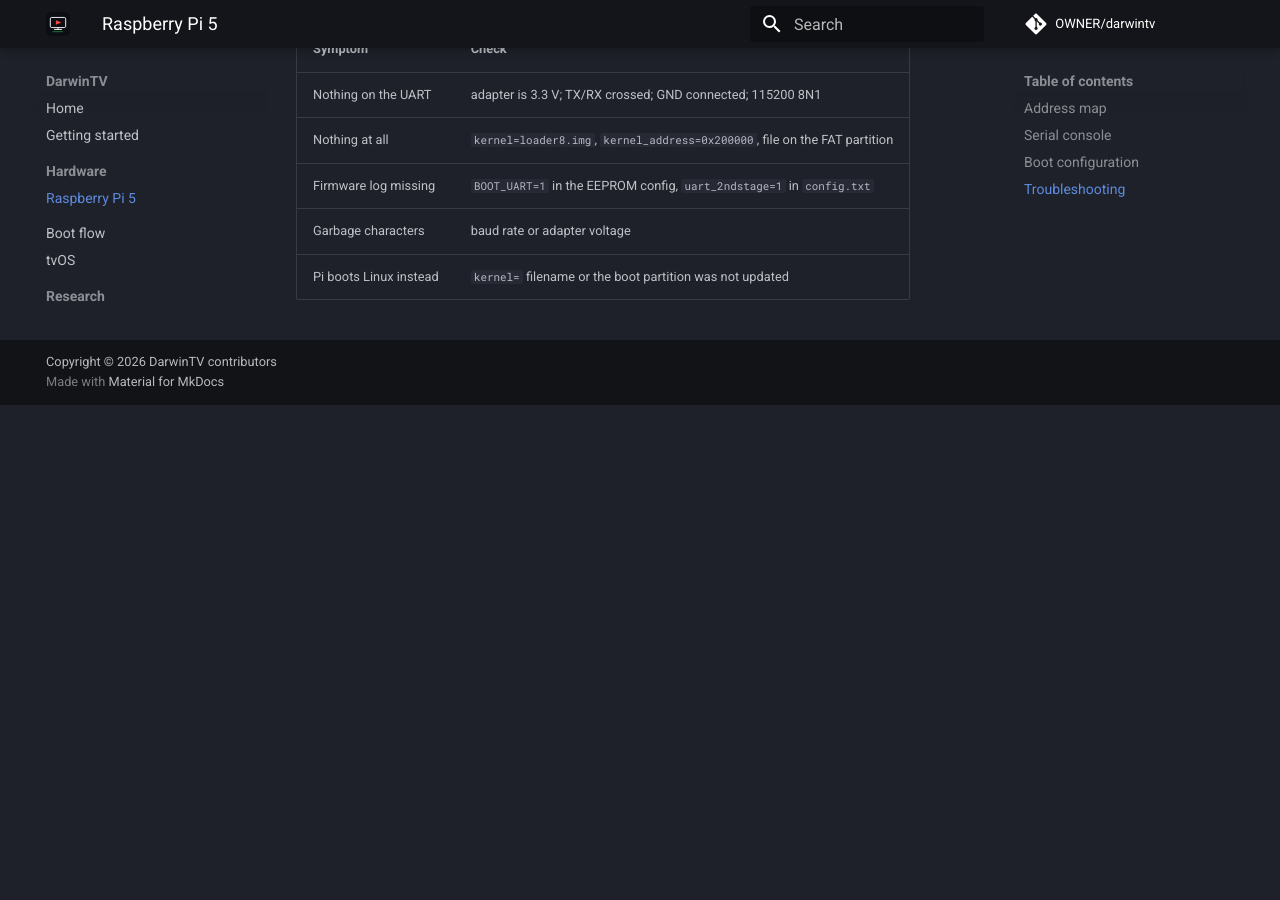
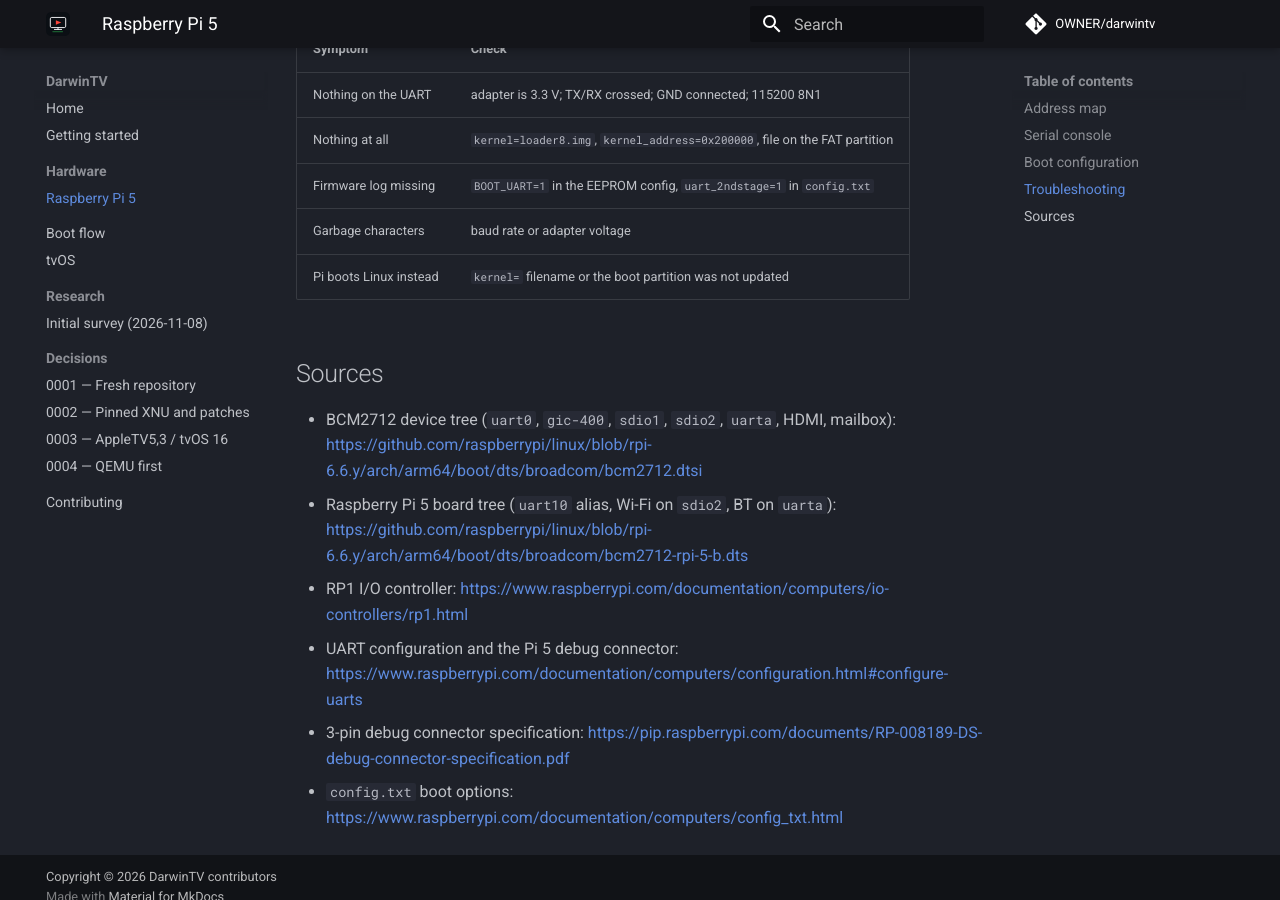
Before and after one commit to Vincas94/darwintv, an MkDocs documentation site: the page built from docs/hardware/pi5.md, in a window 1280 px wide and 900 px high, scrolled down 2461 px. Built offline with MkDocs 1.6.1 and Material for MkDocs 9.7.7, drawn with Linux system fonts in a browser that asks for light colours; comment, search, counter and statistics services are not loaded; before the commit the page ends 2866 px from its top, so only the background shows below that.

Commit message:
docs(hardware): cite the BCM2712 DTS and Pi 5 sources

```diff
--- a/docs/hardware/pi5.md
+++ b/docs/hardware/pi5.md
@@ -87,3 +87,17 @@ ignores it, try `0x80000`; the QEMU `raspi4b` target uses `0x80000`.
 | Firmware log missing | `BOOT_UART=1` in the EEPROM config, `uart_2ndstage=1` in `config.txt` |
 | Garbage characters | baud rate or adapter voltage |
 | Pi boots Linux instead | `kernel=` filename or the boot partition was not updated |
+
+## Sources
+
+- BCM2712 device tree (`uart0`, `gic-400`, `sdio1`, `sdio2`, `uarta`, HDMI, mailbox):
+  <https://github.com/raspberrypi/linux/blob/rpi-6.6.y/arch/arm64/boot/dts/broadcom/bcm2712.dtsi>
+- Raspberry Pi 5 board tree (`uart10` alias, Wi-Fi on `sdio2`, BT on `uarta`):
+  <https://github.com/raspberrypi/linux/blob/rpi-6.6.y/arch/arm64/boot/dts/broadcom/bcm2712-rpi-5-b.dts>
+- RP1 I/O controller: <https://www.raspberrypi.com/documentation/computers/io-controllers/rp1.html>
+- UART configuration and the Pi 5 debug connector:
+  <https://www.raspberrypi.com/documentation/computers/configuration.html#configure-uarts>
+- 3-pin debug connector specification:
+  <https://pip.raspberrypi.com/documents/RP-008189-DS-debug-connector-specification.pdf>
+- `config.txt` boot options:
+  <https://www.raspberrypi.com/documentation/computers/config_txt.html>
```
